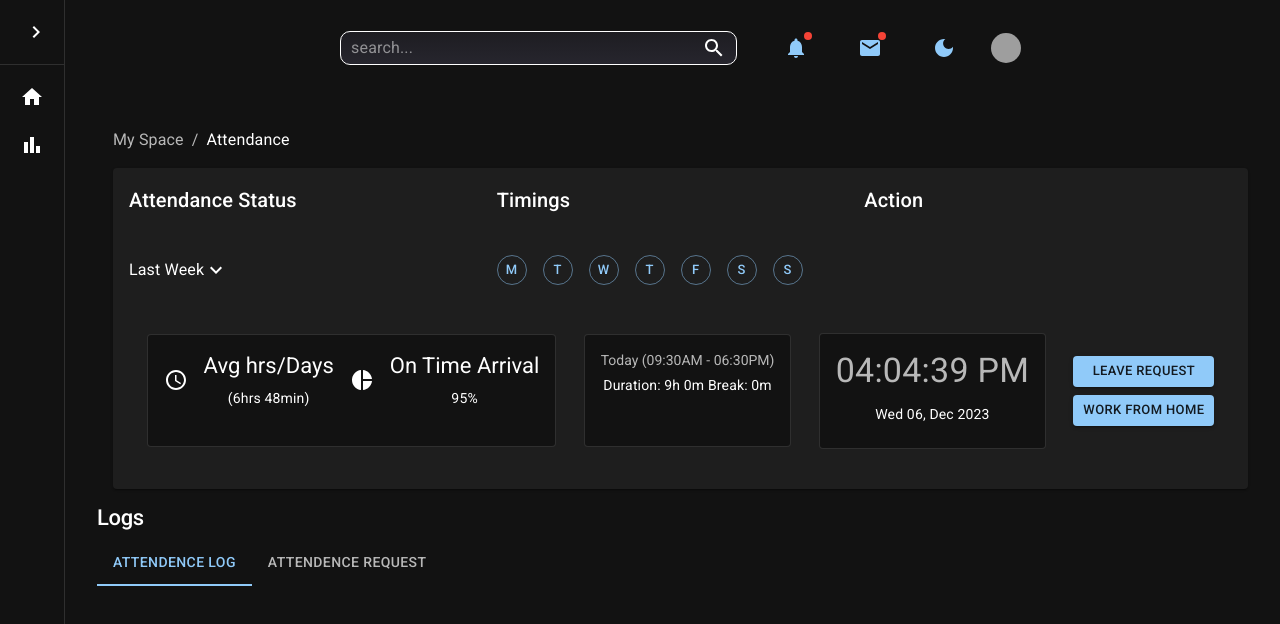
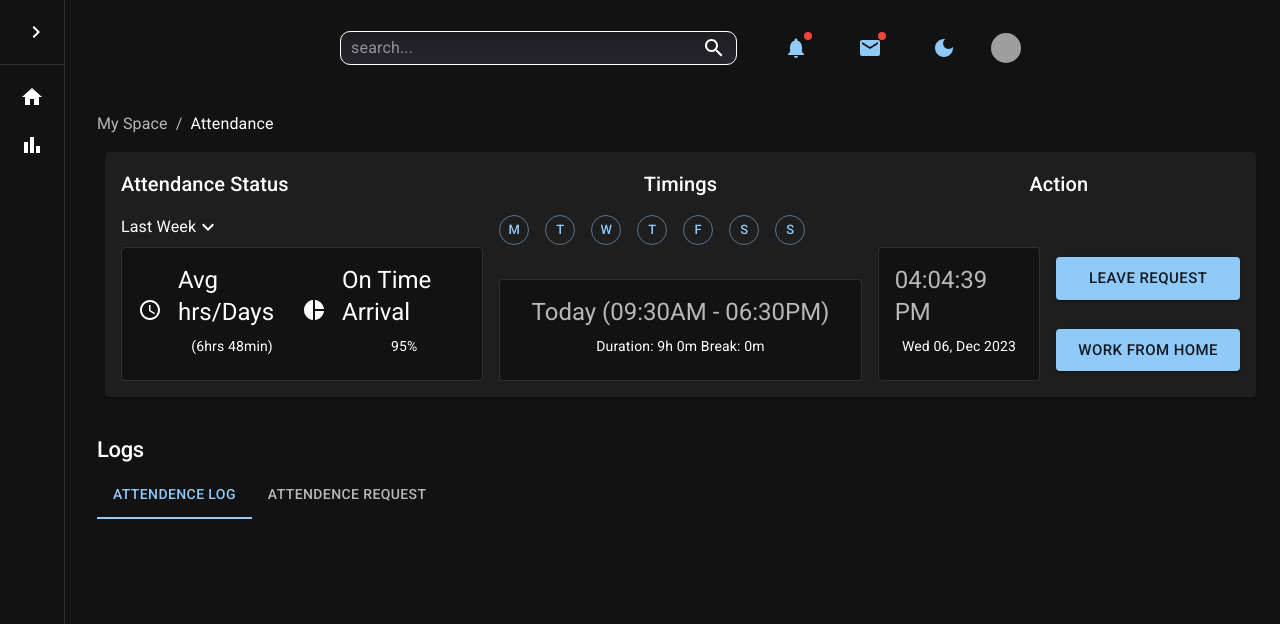
Before and after one commit to saurabhgithb/TekMagnus-Assignment, a React (Vite) app: page / in a window 1280 px wide. Shown: the top 624 px of the page. Built offline with nearby package versions, Linux system fonts and the light colour scheme; grey boxes are pictures that could not be loaded.

Commit message:
refactored code

```diff
--- a/src/components/AttendanceStatus.jsx
+++ b/src/components/AttendanceStatus.jsx
@@ -1,4 +1,9 @@
-import { KeyboardArrowDown, KeyboardArrowUp } from "@mui/icons-material";
+import {
+  AccessTime,
+  KeyboardArrowDown,
+  KeyboardArrowUp,
+  PieChart,
+} from "@mui/icons-material";
 import {
   Box,
   Button,
@@ -18,7 +23,6 @@ import {
   Typography,
 } from "@mui/material";
 import React, { useState } from "react";
-import AttendenceStatusCards from "./AttendenceStatusCards";
 
 const AttendanceStatus = () => {
   const [isCollapse, setIsCollapse] = React.useState(false);
@@ -28,37 +32,32 @@ const AttendanceStatus = () => {
 
   return (
     <>
-      <Box flex={4} p={{ xs: 0, md: 2 }}>
+      <Box>
         <Breadcrumbs aria-label="breadcrumb">
           <Link underline="hover" color="inherit" href="#mySpace">
             My Space
           </Link>
           <Typography color="text.primary">Attendance</Typography>
         </Breadcrumbs>
-        <Card sx={{ minWidth: 275, marginTop: "1rem" }}>
-          <CardContent>
-            <Stack direction="row">
+
+        <Card sx={{ minWidth: 275, marginTop: "1rem", marginX: 1}}>
+          <Stack direction="row" gap={2} p={2}>
+            {/* Attendence Status */}
+            <Stack flex={1} gap={1}>
               <Typography component="div" variant="h6" gutterBottom flex={1}>
                 Attendance Status
               </Typography>
-              <Typography component="div" variant="h6" gutterBottom flex={1}>
-                Timings
-              </Typography>
-              <Typography component="div" variant="h6" gutterBottom flex={1}>
-                Action
-              </Typography>
-            </Stack>
-          </CardContent>
-          <CardContent>
-            <Stack direction="row" alignItems="center">
               <Stack flex={1}>
-                  <Typography sx={{display: "flex", alignItems: "center", cursor: "pointer"}} onClick={handleCollapse}>
+                <Typography
+                  sx={{
+                    display: "flex",
+                    alignItems: "center",
+                    cursor: "pointer",
+                  }}
+                  onClick={handleCollapse}
+                >
                   Last Week
-                        {isCollapse ? (
-                          <KeyboardArrowUp />
-                        ) : (
-                          <KeyboardArrowDown />
-                        )}
+                  {isCollapse ? <KeyboardArrowUp /> : <KeyboardArrowDown />}
                 </Typography>
 
                 <Collapse in={isCollapse}>
@@ -69,6 +68,50 @@ const AttendanceStatus = () => {
                   </ListItem>
                 </Collapse>
               </Stack>
+              <Card variant="outlined">
+                <CardContent>
+                  <Stack direction="row" alignItems="center" gap={2}>
+                    <AccessTime />
+                    <Stack direction="column" alignItems="center">
+                      <Typography
+                        variant="h5"
+                        component="div"
+                        sx={{ fontSize: "1.5rem" }}
+                        color="text.primary"
+                        gutterBottom
+                      >
+                        Avg hrs/Days
+                      </Typography>
+                      <Typography variant="body2">(6hrs 48min)</Typography>
+                    </Stack>
+                    <PieChart />
+                    <Stack direction="column" alignItems="center">
+                      <Typography
+                        variant="h5"
+                        component="div"
+                        sx={{ fontSize: "1.5rem" }}
+                        color="text.primary"
+                        gutterBottom
+                      >
+                        On Time Arrival
+                      </Typography>
+                      <Typography variant="body2">95%</Typography>
+                    </Stack>
+                  </Stack>
+                </CardContent>
+              </Card>
+            </Stack>
+            {/* Timings */}
+            <Stack flex={1} gap={1}>
+              <Typography
+                component="div"
+                variant="h6"
+                gutterBottom
+                flex={1}
+                sx={{ marginX: "auto" }}
+              >
+                Timings
+              </Typography>
               <Stack flex={2} direction="row" gap={2}>
                 <Button
                   style={{
@@ -162,11 +205,64 @@ const AttendanceStatus = () => {
                   S
                 </Button>
               </Stack>
+              <Card variant="outlined">
+                <CardContent>
+                  <Stack direction="column" alignItems="center">
+                    <Typography
+                      variant="h5"
+                      component="div"
+                      sx={{ fontSize: "1.5rem" }}
+                      color="text.secondary"
+                      gutterBottom
+                    >
+                      Today (09:30AM - 06:30PM)
+                    </Typography>
+                    <Typography variant="body2">
+                      Duration: 9h 0m Break: 0m
+                    </Typography>
                   </Stack>
                 </CardContent>
+              </Card>
+            </Stack>
+            {/* Action */}
+            <Stack flex={1} gap={1}>
+              <Typography
+                component="div"
+                variant="h6"
+                gutterBottom
+                flex={1}
+                sx={{ marginX: "auto" }}
+              >
+                Action
+              </Typography>
+              <Stack direction="row" gap={2}>
+                <Card variant="outlined" sx={{ flex: 1 }}>
                   <CardContent>
-            <AttendenceStatusCards />
+                    <Stack direction="column" alignItems="center">
+                      <Typography
+                        variant="h5"
+                        component="div"
+                        color="text.secondary"
+                        sx={{ fontSize: "1.5rem" }}
+                        gutterBottom
+                      >
+                        04:04:39 PM
+                      </Typography>
+                      <Typography variant="body2">Wed 06, Dec 2023</Typography>
+                    </Stack>
                   </CardContent>
+                </Card>
+                <Stack direction="column" gap={1} justifyContent="space-around">
+                  <Button size="large" variant="contained">
+                    Leave Request
+                  </Button>
+                  <Button size="large" variant="contained">
+                    Work From Home
+                  </Button>
+                </Stack>
+              </Stack>
+            </Stack>
+          </Stack>
         </Card>
       </Box>
     </>
--- a/src/components/AttendenceStatusCards.jsx
+++ /dev/null
@@ -1,107 +0,0 @@
-import { AccessTime, PieChart } from "@mui/icons-material";
-import {
-  Box,
-  Button,
-  Card,
-  CardActions,
-  CardContent,
-  Stack,
-  Typography,
-} from "@mui/material";
-import React, { useState } from "react";
-
-const AttendenceStatusCards = () => {
-  return (
-    <>
-      <Stack
-        direction="row"
-        justifyContent="space-around"
-        alignItems="center"
-        gap={3}
-        sx={{ margin: 2 }}
-      >
-        <Card variant="outlined" sx={{ minHeight: 113 }}>
-          <CardContent>
-            <Stack
-              direction="row"
-              alignItems="center"
-              sx={{ maxWidth: 400 }}
-              gap={2}
-            >
-              <AccessTime />
-              <Stack direction="column" alignItems="center">
-                <Typography
-                  variant="h5"
-                  component="div"
-                  sx={{ fontSize: 22 }}
-                  color="text.primary"
-                  gutterBottom
-                >
-                  Avg hrs/Days
-                </Typography>
-                <Typography variant="body2">(6hrs 48min)</Typography>
-              </Stack>
-              <PieChart />
-              <Stack direction="column" alignItems="center">
-                <Typography
-                  variant="h5"
-                  component="div"
-                  sx={{ fontSize: 22 }}
-                  color="text.primary"
-                  gutterBottom
-                >
-                  On Time Arrival
-                </Typography>
-                <Typography variant="body2">95%</Typography>
-              </Stack>
-            </Stack>
-          </CardContent>
-        </Card>
-        <Card variant="outlined" sx={{ minHeight: 113 }}>
-          <CardContent>
-            <Stack
-              direction="column"
-              alignItems="center"
-            >
-              <Typography
-                variant="h5"
-                component="div"
-                sx={{ fontSize: 14 }}
-                color="text.secondary"
-                gutterBottom
-              >
-                Today (09:30AM - 06:30PM)
-              </Typography>
-              <Typography variant="body2">Duration: 9h 0m Break: 0m</Typography>
-            </Stack>
-          </CardContent>
-        </Card>
-        <Card variant="outlined" sx={{ minHeight: 113 }}>
-          <CardContent>
-            <Stack direction="column" alignItems="center">
-              <Typography
-                variant="h4"
-                component="div"
-                color="text.secondary"
-                gutterBottom
-              >
-                04:04:39 PM
-              </Typography>
-              <Typography variant="body2">Wed 06, Dec 2023</Typography>
-            </Stack>
-          </CardContent>
-        </Card>
-        <Stack direction="column" gap={1}>
-          <Button size="small" variant="contained">
-            Leave Request
-          </Button>
-          <Button size="small" variant="contained">
-            Work From Home
-          </Button>
-        </Stack>
-      </Stack>
-    </>
-  );
-};
-
-export default AttendenceStatusCards;
--- a/src/components/Logs.jsx
+++ b/src/components/Logs.jsx
@@ -9,7 +9,7 @@ const Logs = () => {
   };
   return (
     <>
-      <Box>
+      <Box sx={{marginY: 5}}>
         <Typography
           variant="h1"
           component="div"
--- a/src/components/Navbar.jsx
+++ b/src/components/Navbar.jsx
@@ -54,7 +54,7 @@ const Navbar = () => {
       >
         <StyledToolbar>
           <Search>
-            <InputBase
+            <InputBase sx={{width: "100%"}}
               placeholder="search..."
             />
             <SearchOutlined />
```
Lines whose indentation alone changed are shown as unchanged.
